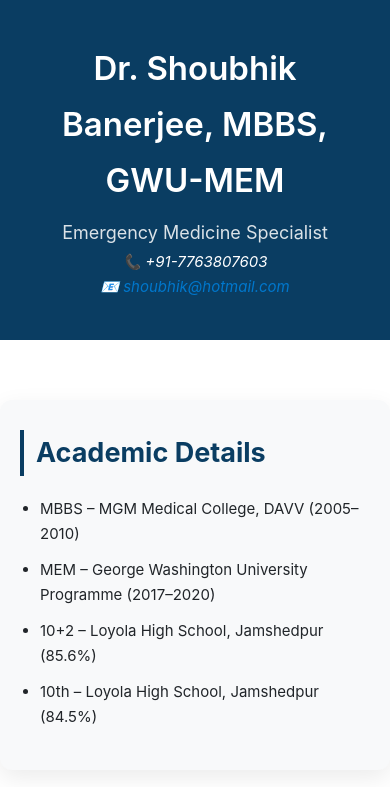
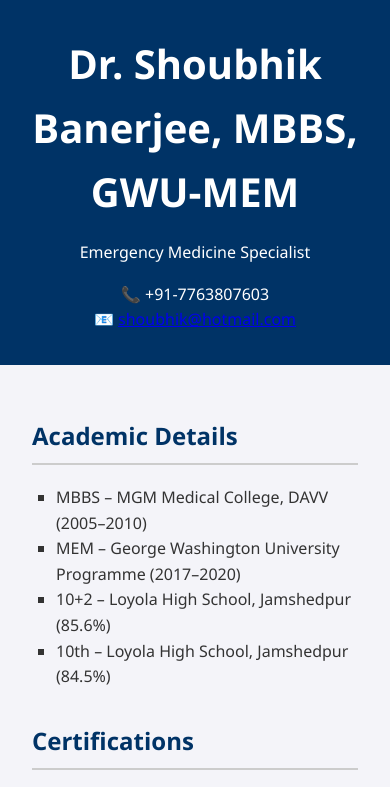
Before and after one commit to drshoubhik/Website, a plain HTML site: page index.html in a window 390 px wide. Shown: the top 787 px of the page. Drawn offline with Linux system fonts and the light colour scheme.

Commit message:
Update style.css

```diff
--- a/style.css
+++ b/style.css
@@ -1,147 +1,51 @@
-/* Base Reset and Typography */
-* {
+body {
+  font-family: "Segoe UI", sans-serif;
+  background-color: #f4f4f9;
+  color: #333;
+  line-height: 1.6;
   margin: 0;
   padding: 0;
-  box-sizing: border-box;
 }
 
-body {
-  font-family: 'Inter', 'Segoe UI', sans-serif;
-  background-color: #ffffff;
-  color: #212529;
-  line-height: 1.7;
-  font-size: 16px;
-  transition: background-color 0.3s ease, color 0.3s ease;
-}
-
-/* Header Styles */
 header {
-  background-color: #0a3d62;
-  color: #ffffff;
-  padding: 40px 20px;
+  background-color: #003366;
+  color: #fff;
   text-align: center;
+  padding: 2rem;
 }
 
 header h1 {
-  font-size: 2.8em;
-  margin-bottom: 10px;
-  font-weight: 600;
+  margin: 0;
+  font-size: 2.5rem;
 }
 
-header p {
-  font-size: 1.2em;
-  opacity: 0.85;
+header address {
+  font-style: normal;
+  margin-top: 1rem;
 }
 
-/* Navigation */
-nav ul {
-  display: flex;
-  justify-content: center;
-  flex-wrap: wrap;
-  gap: 15px;
-  margin-top: 20px;
-  list-style: none;
+main {
+  padding: 2rem;
 }
 
-nav li a, nav button {
-  color: #ffffff;
-  font-weight: 500;
-  text-decoration: none;
-  background-color: rgba(255, 255, 255, 0.15);
-  padding: 10px 16px;
-  border-radius: 6px;
-  transition: background 0.3s ease;
-  border: none;
-  cursor: pointer;
-}
-
-nav li a:hover, nav button:hover {
-  background-color: rgba(255, 255, 255, 0.3);
-}
-
-/* Section Styling */
 section {
-  max-width: 960px;
-  margin: 60px auto;
-  padding: 40px;
-  background-color: #f8f9fa;
-  border-radius: 12px;
-  box-shadow: 0 8px 24px rgba(0,0,0,0.08);
-  transition: background 0.3s ease;
+  margin-bottom: 2rem;
 }
 
 section h2 {
-  font-size: 1.8em;
-  margin-bottom: 20px;
-  color: #0a3d62;
-  border-left: 4px solid #0a3d62;
-  padding-left: 12px;
+  color: #003366;
+  border-bottom: 2px solid #ccc;
+  padding-bottom: 0.5rem;
 }
 
-section ul {
-  padding-left: 20px;
-  list-style-type: disc;
+ul {
+  list-style-type: square;
+  padding-left: 1.5rem;
 }
 
-section li {
-  margin-bottom: 10px;
+footer {
+  text-align: center;
+  padding: 1rem;
+  background-color: #e0e0e0;
+  font-size: 0.9rem;
 }
-
-/* Contact Links */
-a {
-  color: #0077cc;
-  text-decoration: none;
-}
-
-a:hover {
-  text-decoration: underline;
-}
-
-/* Footer */
-footer {
-  background-color: #0a3d62;
-  color: #ffffff;
-  text-align: center;
-  padding: 20px;
-  font-size: 0.9em;
-}
-
-/* Dark Mode Support */
-.dark-mode {
-  background-color: #121212;
-  color: #dddddd;
-}
-
-.dark-mode section {
-  background-color: #1e1e1e;
-  box-shadow: none;
-}
-
-.dark-mode h2 {
-  color: #80d0c7;
-  border-left-color: #80d0c7;
-}
-
-.dark-mode a {
-  color: #57c7ff;
-}
-
-/* Responsive Enhancements */
-@media (max-width: 768px) {
-  body {
-    font-size: 15px;
-  }
-
-  section {
-    padding: 30px 20px;
-  }
-
-  header h1 {
-    font-size: 2.2em;
-  }
-
-  nav ul {
-    flex-direction: column;
-    align-items: center;
-  }
-}
```
